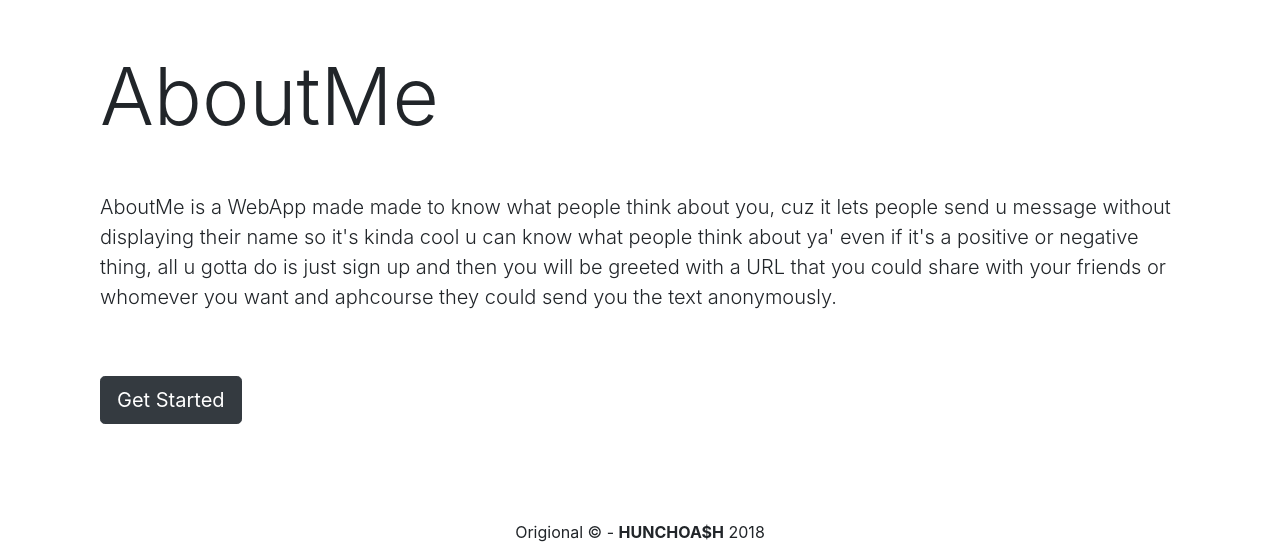
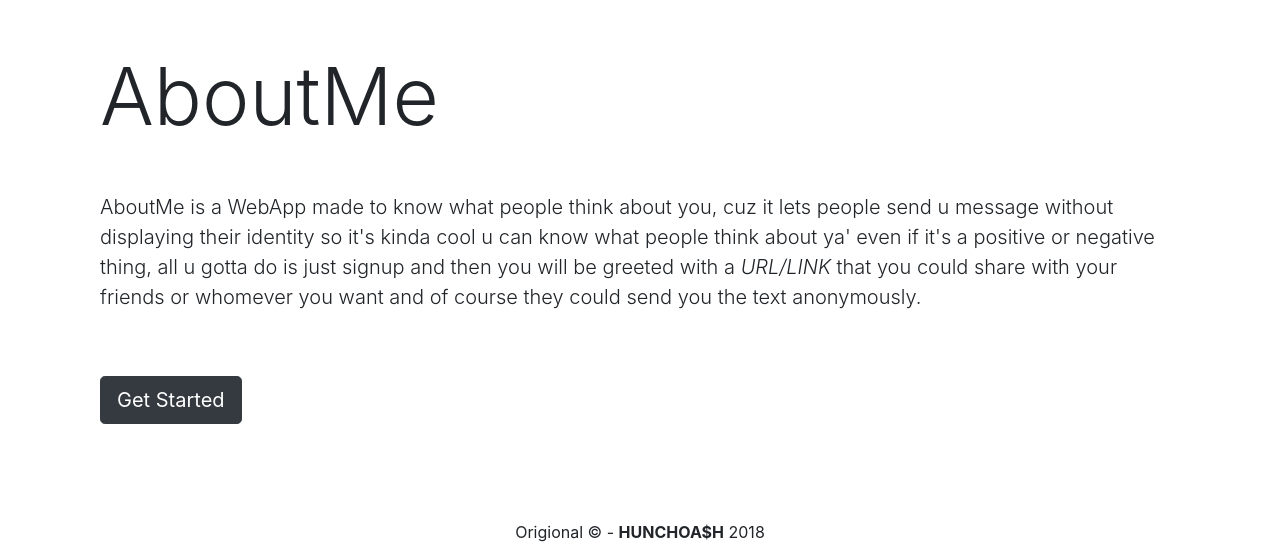
Before and after one commit to a3s6h9/AboutMe_Project, a Node server app: page / in a window 1280 px wide. Shown: the part 56-608 px from the top of the page. Run offline with Node 20, Linux system fonts and the light colour scheme; some libraries are stand-ins or nearby versions.

Commit message:
miner changes

```diff
--- a/config/db.js
+++ b/config/db.js
@@ -3,5 +3,3 @@ if (process.env.NODE_ENV === 'production') {
 } else {
   module.exports = {MONGO_URI: 'mongodb://localhost:27017/AboutMe'}
 }
-
-console.log(process.env.NODE_ENV);
--- a/views/about.handlebars
+++ b/views/about.handlebars
@@ -1,6 +1,6 @@
 <div class="container mt-5 animated bounceInLeft">
   <h1>AboutMe</h1>
-  <p class="lead">aboutMe is a free open source app made with node.js, though special thanks to all of them developers who work hard to make peoples like easy ex: making modules like express, mongoose, animateCss, handlebars, body-parser etc. i will be woking hard like them peoples cuz yall know <strong>open source forever</strong></p>
+  <p class="lead">AboutMe is a <strong>open source</strong> app made with node.js, though special thanks to all of them developers who work hard to make peoples like easy ex: making modules like express, mongoose, animateCss, handlebars, body-parser etc. i will be woking hard like them peoples cuz yall know <strong>open source forever</strong></p>
   <p class="lead">if u got any bugs or if you wanna contact me please click on the button below. peace!</p>
   <br>
   <br>
--- a/views/index.handlebars
+++ b/views/index.handlebars
@@ -1,5 +1,5 @@
 <div class="container text-left animated bounceInLeft">
   <h5 class="mt-5" id="title">{{title}}</h5>
-    <p class="lead mt-5" id="lead">AboutMe is a WebApp made made to know what people think about you, cuz it lets people send u message without displaying their name so it's kinda cool u can know what people think about ya' even if it's a positive or negative thing, all u gotta do is just sign up and then you will be greeted with a URL that you could share with your friends or whomever you want and aphcourse they could send you the text anonymously.</p>
+    <p class="lead mt-5" id="lead">AboutMe is a WebApp made to know what people think about you, cuz it lets people send u message without displaying their identity so it's kinda cool u can know what people think about ya' even if it's a positive or negative thing, all u gotta do is just signup and then you will be greeted with a <em>URL/LINK</em> that you could share with your friends or whomever you want and of course they could send you the text anonymously.</p>
   <a href="/users/register" class="btn btn-dark btn-lg mt-5">Get Started</a>
 </div>
```
Also changed, not shown: copy.html (deleted, +0 -22 lines).
